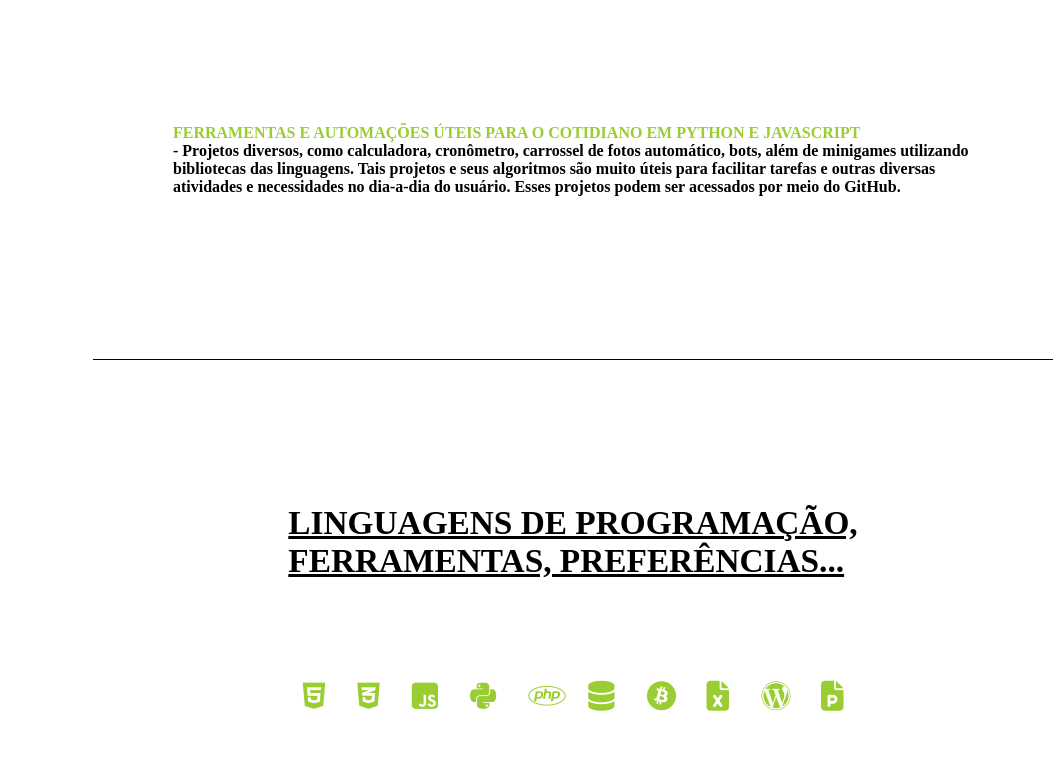
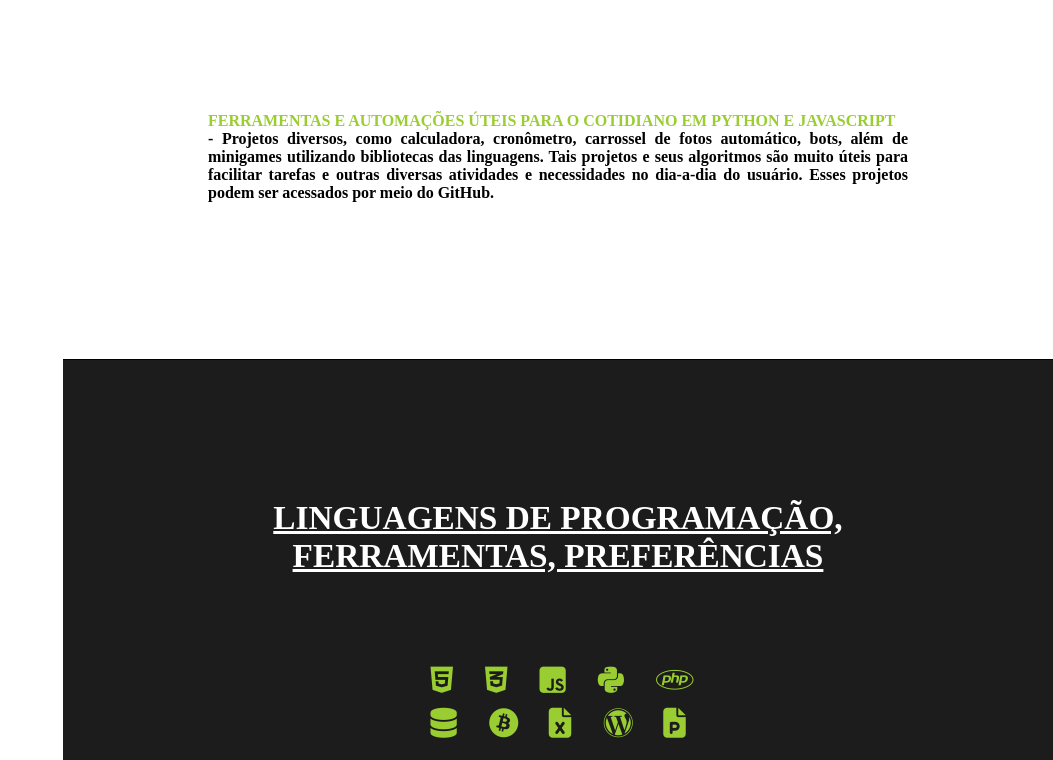
Before and after one commit to joaoschweikart/joaoschweikart.github.io, a plain HTML site: page index.html in a window 1280 px wide. Shown: the part 2040-2800 px from the top of the page, without its empty margins (227-1280 px from the left). Drawn offline with Linux system fonts and the light colour scheme.

Commit message:
responsividade

```diff
--- a/index.html
+++ b/index.html
@@ -9,6 +9,7 @@
     <link rel="icon" type="image/x-icon" href="/1200px-Python-logo-notext.svg.png" />
     <script src="https://kit.fontawesome.com/f73443fc96.js" crossorigin="anonymous"></script>
     <link rel="stylesheet" href="style.css">
+    <link rel="stylesheet" media="screen and (max-width: 1100px)" href="mobile.css">
 </head>
 <body>
     <input type="checkbox" id="check">
@@ -28,7 +29,7 @@
     <main class="main">
         <section id="apresentation" class="apresentation">
             <h1 class="title">JOÃO VITOR SCHWEIKART</h1>
-            <h2>joao.schweikart@estudante.uffs.edu.br</h2>
+            <h2 class="color">joaobernardonschweikart@gmail.com</h2>
             <h3>Apaixonado por programação e por tudo que esse mundo proporciona. Estudo principalmente sobre desenvolvimento de software, Data Science e o mundo Blockchain, porém sempre estou disposto a novos desafios e aprender mais.
                 </h3>
             <div id="social" class="social">
@@ -78,18 +79,22 @@
                     </h3>
         </section>
         <section id="skill" class="skill">
-            <h1 class="title">LINGUAGENS DE PROGRAMAÇÃO,<br>FERRAMENTAS, PREFERÊNCIAS...</h1>
+            <h1 class="title">LINGUAGENS DE PROGRAMAÇÃO, FERRAMENTAS, PREFERÊNCIAS</h1>
             <ul class="lista-linguagens">
+                <div class="column1">
                     <li class="linguagens"><i class="fa-brands fa-html5" title="HTML-5"></i></li>
                     <li class="linguagens"><i class="fa-brands fa-css3-alt" title="CSS-3"></i></li>
                     <li class="linguagens"><i class="fa-brands fa-js-square" title="JavaScript"></i></li>
                     <li class="linguagens"><i class="fa-brands fa-python" title="Python"></i></li>
                     <li class="linguagens"><i class="fa-brands fa-php" title="PHP"></i></li>
+                </div>
+                <div class="column2">
                     <li class="linguagens"><i class="fa-solid fa-database" title="Base de Dados"></i></li>
                     <li class="linguagens"><i class="fa-brands fa-bitcoin" title="Bitcoin"></i></li>
                     <li class="linguagens"><i class="fa-solid fa-file-excel" title="Excel"></i></li>
                     <li class="linguagens"><i class="fa-brands fa-wordpress" title="Word"></i></li>
                     <li class="linguagens"><i class="fa-solid fa-file-powerpoint" title="PowerPoint"></i></li>
+                </div>
             </ul>
             <h1 class="title">HABILIDADES</h1>
             <h3>Algoritmos e programação
--- /dev/null
+++ b/mobile.css
@@ -0,0 +1,17 @@
+.menu{
+    display: none;
+}
+
+.main{
+    padding-left: 0px;
+}
+
+.apresentation, .projects, .certified, .school, .skill{
+    max-width: 1100px;
+    min-width: 100px;
+    padding: 10px 10px 10px 10px;
+}
+
+.lista-linguagens{
+
+}
--- a/style.css
+++ b/style.css
@@ -1,5 +1,5 @@
 @font-face {
-    font-family: Fortnite;
+    font-family: Font;
     src: url(/BASKE9.ttf);
 }
 
@@ -8,13 +8,25 @@
     padding: 0;
     box-sizing: border-box;
     text-decoration: none;
-    font-family: Fortnite;
+    font-family: Font;
 }
 
 body{
     font-size: 100%;
     list-style-type: none;
     position: relative;
+}
+
+::-webkit-scrollbar{
+    width: 20px;
+}
+
+::-webkit-scrollbar-track{
+    background: #dddddd;
+}
+
+::-webkit-scrollbar-thumb{
+    background: greenyellow;
 }
 
 html{
@@ -28,7 +40,7 @@ html{
     padding: 0px 30px 0px 30px;
     font-size: 18px;
     color: white;
-    background-color: black;
+    background-color: greenyellow;
     max-width: 300px;
     height: 100%;
     position: fixed;
@@ -62,24 +74,24 @@ li{
 }
 
 a{
-    color:grey;
+    color: white;
     transition: 0.5s;
 }
 
 a:hover{
-    color:white;
+    color:black;
 }
 
 
 .main{
-    padding-left: 320px;
+    padding-left: 290px;
 }
 
 .color{
     color: yellowgreen;
 }
 
-.apresentation, .school, .projects, .skill, .certified{
+.apresentation, .projects, .certified{
     height: 100vh;
     display: flex;
     flex-direction: column;
@@ -87,6 +99,20 @@ a:hover{
     justify-content: space-around;
     padding: 100px 0px 100px 0px;
     border-bottom: 1px solid black;
+    color: black;
+    background-color: white;
+}
+
+.school, .skill{
+    height: 100vh;
+    display: flex;
+    flex-direction: column;
+    align-items:center;
+    justify-content: space-around;
+    padding: 100px 0px 100px 0px;
+    border-bottom: 1px solid black;
+    color: white;
+    background-color: #1C1C1C;
 }
 
 .socials{
@@ -94,7 +120,7 @@ a:hover{
     background-color: black;
     max-width: 20px;
     max-height: 40px;
-    color: grey;
+    color: greenyellow;
     align-items: center;
     justify-content: center;
     margin: 10px;
@@ -103,17 +129,33 @@ a:hover{
     padding: 22px;
 }
 
+.socials:hover{
+    color: white;
+}
+
 input[type="checkbox"]:checked ~ .main{
     padding: 0px;
 }
 
 .title{
+    max-width: 600px;
+    min-width: 100px;
     text-decoration: underline;
+    text-align: center;
 }
 
 .lista-linguagens{
-    display: inline-flex;
+    display: flex;
+    flex-direction: column;
     font-size: 30px;
+}
+
+.column1{
+    display: flex;
+}
+
+.column2{
+    display: flex;
 }
 
 .linguagens{
@@ -132,8 +174,9 @@ h2{
 }
 
 h3{
+    text-align:justify;
     font-size: 12pt;
-    max-width: 800px;
+    max-width: 700px;
     display: flex;
     flex-direction: column;
 }
```
Lines whose indentation alone changed are shown as unchanged.
